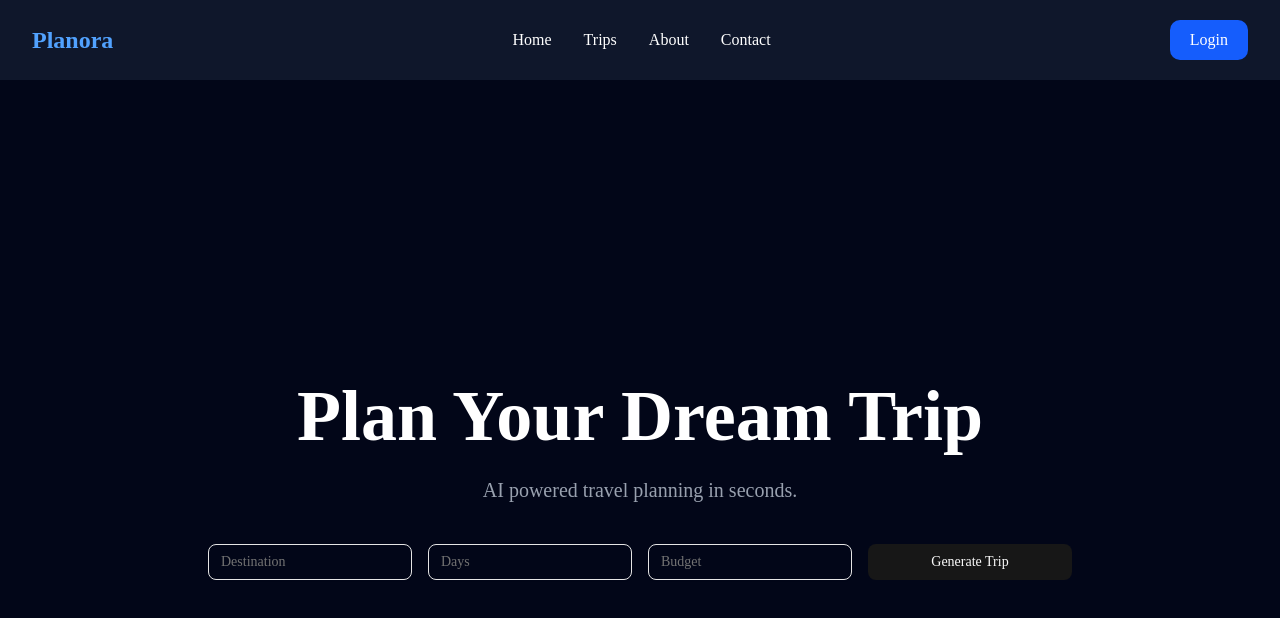
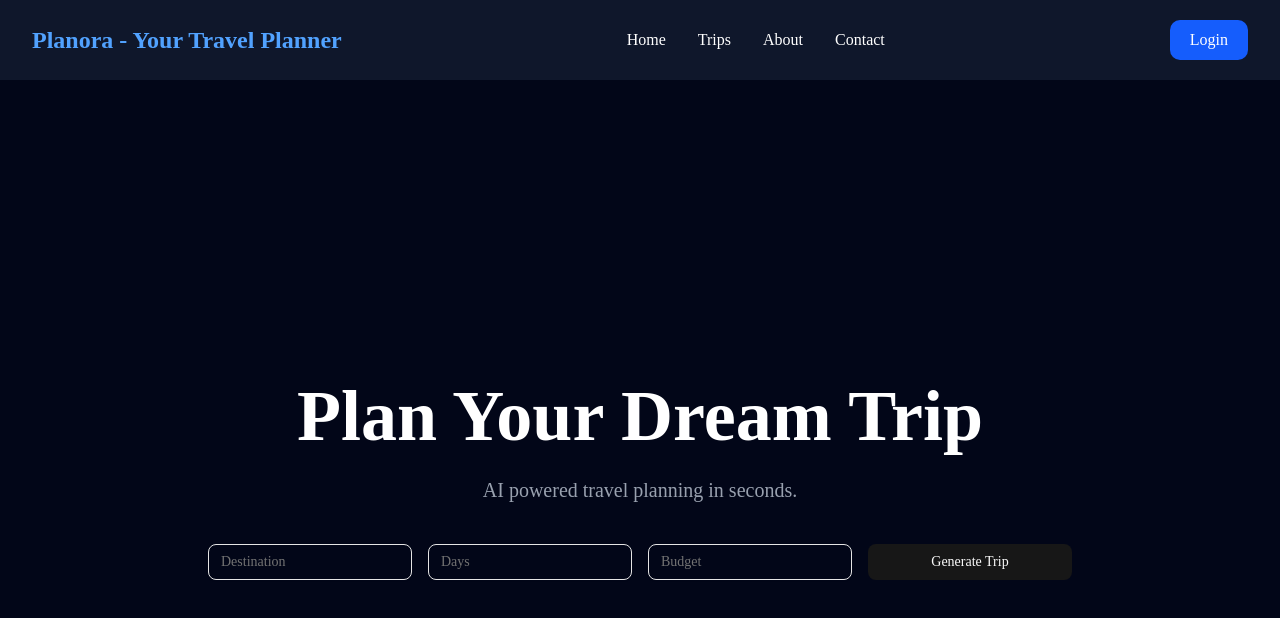
Before and after one commit to sohans8/VoyageAI, a Next.js app in the folder frontend/: page / in a window 1280 px wide. Shown: the top 618 px of the page. Built offline with nearby package versions, Linux system fonts and the light colour scheme; no server answers.

Commit message:
Update navbar logo and branding

```diff
--- a/frontend/components/Navbar.tsx
+++ b/frontend/components/Navbar.tsx
@@ -2,7 +2,7 @@ export default function Navbar() {
   return (
     <nav className="w-full flex items-center justify-between px-8 py-5 bg-slate-900 text-white">
       <h1 className="text-2xl font-bold text-blue-400">
-        Planora
+        Planora - Your Travel Planner
       </h1>
 
       <div className="flex gap-8">
```
